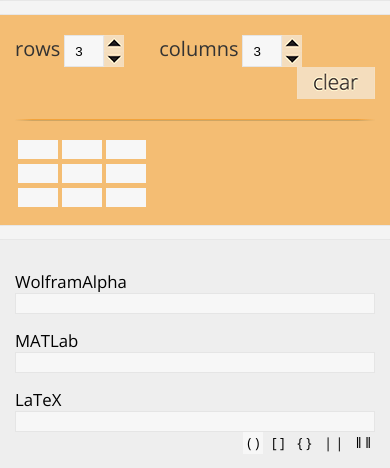
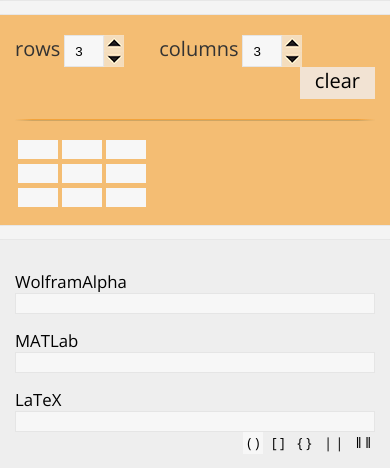
Before and after one commit to 1mike12/matrix-translator, a PHP site: the page made by index.php in a window 390 px wide. Shown: the part 151-619 px from the top of the page. Run offline with PHP 8.4, Linux system fonts and the light colour scheme; style sheets or scripts are compiled from the project's sources; some libraries are stand-ins or nearby versions.

Commit message:
css based clear button
todo:
fix responsive on matrix page. widths broken again
fix footer not goign to bottom on comments.php

```diff
--- a/css/style.css
+++ b/css/style.css
@@ -192,16 +192,18 @@ header {
           background-image: url("../images/button_minus.png"); }
         #matrixWrapper #matrixWrapperInner #matrixOptions .comboWrapper .plusMinusWrapper input.buttonMinus:active {
           background-position: right; }
-      #matrixWrapper #matrixWrapperInner #matrixOptions input#clearAll {
-        margin-left: 15px;
+      #matrixWrapper #matrixWrapperInner #matrixOptions #clearAll {
+        font-size: 20px;
+        font-weight: 200;
         border: none;
-        background-image: url("../images/clear.png");
-        width: 78.5px;
+        background: #f2e3d3;
         height: 32px;
-        background-position: left;
-        float: right; }
-        #matrixWrapper #matrixWrapperInner #matrixOptions input#clearAll:active {
-          background-position: left; }
+        float: right;
+        padding-left: 15px;
+        padding-right: 15px;
+        cursor: pointer; }
+        #matrixWrapper #matrixWrapperInner #matrixOptions #clearAll:active {
+          background: #f4e8db; }
     #matrixWrapper #matrixWrapperInner #matrixCanvas {
       /*ACTUAL MATRIX TABLE INSIDE THIS CANVAS*/
       overflow: auto;
--- a/index.php
+++ b/index.php
@@ -26,7 +26,7 @@
                                         <input id="colMinus" class="buttonMinus" type="button" value=""/>
                                     </div>
                                 </div>
-                                <input id="clearAll" type="button" value=""/>
+                                <div id="clearAll">clear</div>
                             </div>
                             <div class="fadedLine"></div>
                             <div class="fadedLineDarker"></div>
--- a/scss/style.scss
+++ b/scss/style.scss
@@ -140,15 +140,17 @@ header{
                 }
 
             }
-            input#clearAll{
-                margin-left:$globalPadding;
+            #clearAll{
+                font-size:20px;
+                font-weight:200;
                 border:none;
-                background-image:url('../images/clear.png');
-                width:78.5px;
+                background:$lightOrange;
                 height:32px;
-                background-position:left;
                 float:right;
-                &:active{background-position:left;}
+                padding-left:$globalPadding;
+                padding-right:$globalPadding;
+                cursor: pointer;
+                &:active{background:lighten($lightOrange, 2%);}
             }
         }
         #matrixCanvas{
```
Also changed, not shown: images/clear.png (deleted).
